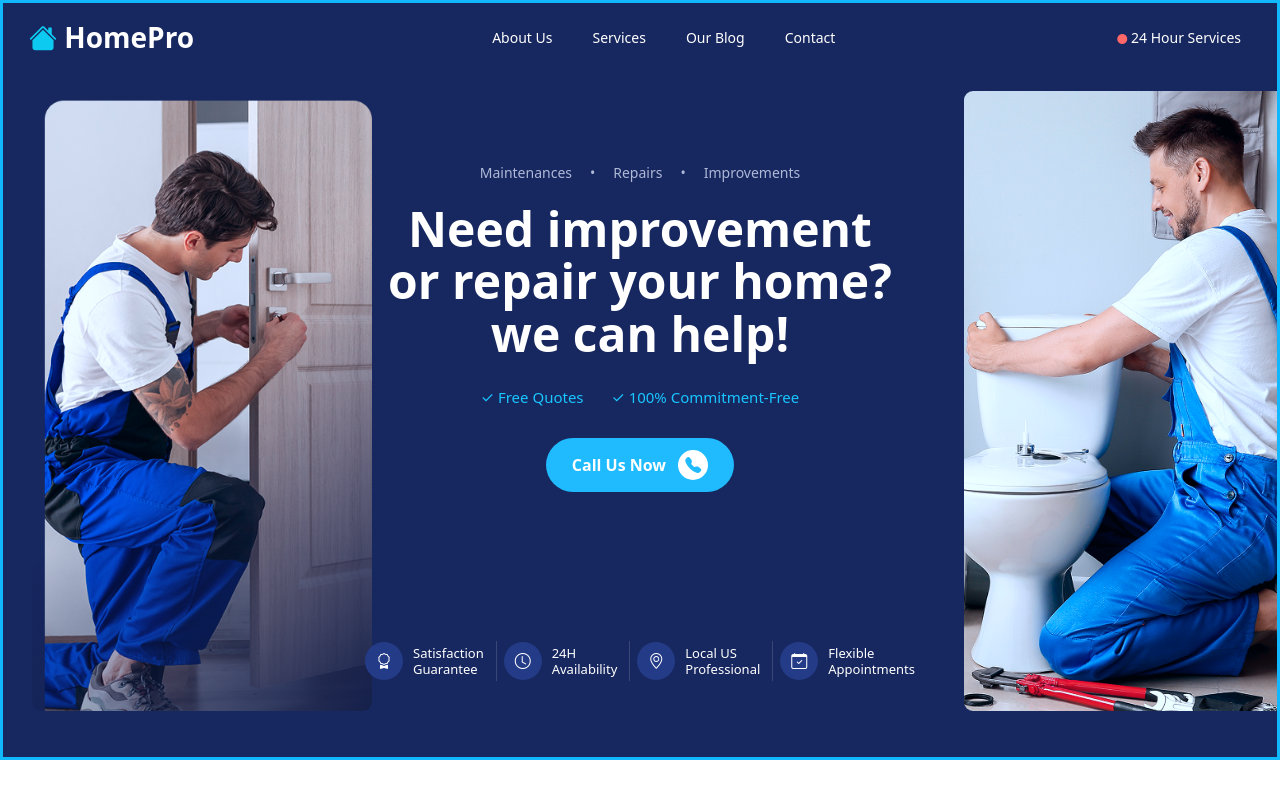
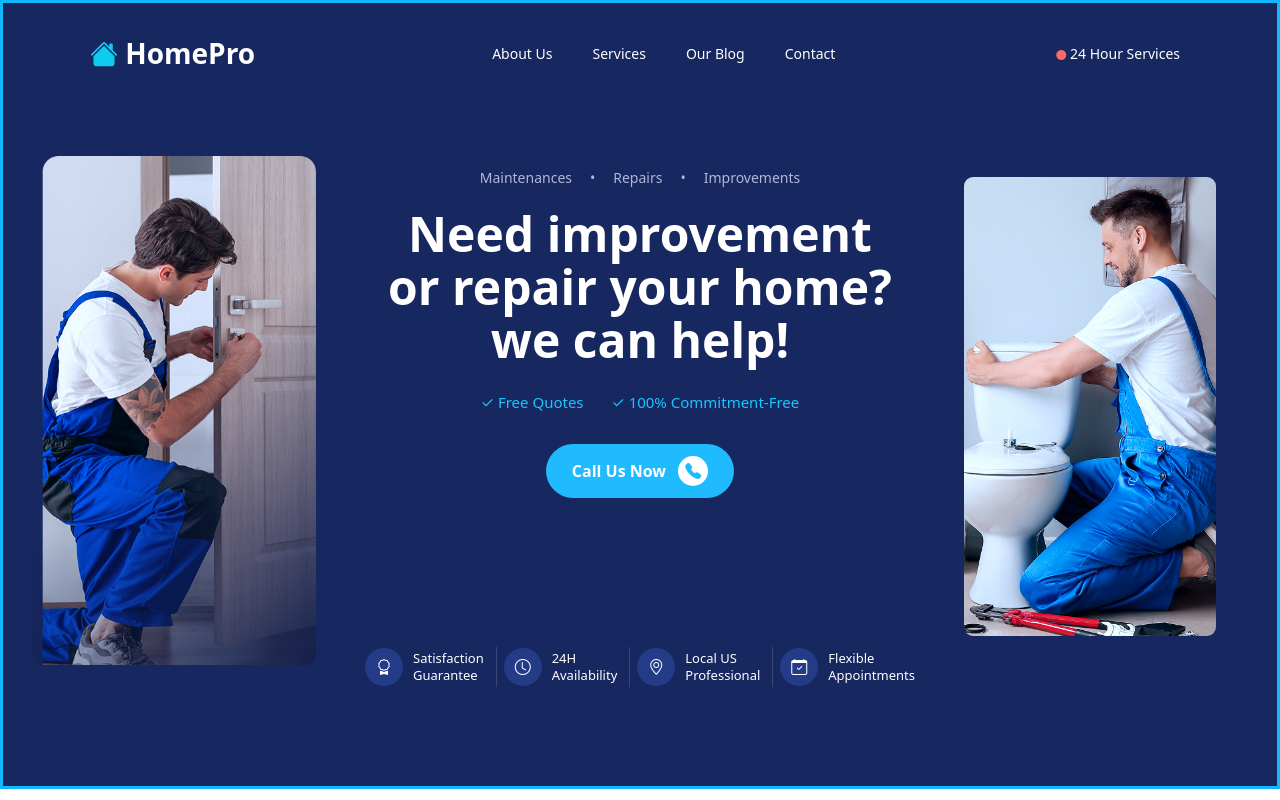
Before and after one commit to SirineZamzam/homepro-website-DH, a plain HTML site: page index.html in a window 1280 px wide. Shown: the top 800 px of the page. Drawn offline with nearby package versions, Linux system fonts and the light colour scheme.

Commit message:
Fix hero layout responsiveness and background overflow issues

```diff
--- a/index.html
+++ b/index.html
@@ -14,7 +14,7 @@
 
     <div class="main-box">
 
-        <nav class="navbar navbar-expand-lg px-4">
+        <nav class="navbar navbar-expand-lg px-4 px-lg-5 pt-4">
             <div class="container-fluid">
                 <a class="navbar-brand" href="#">
                     <i class="bi bi-house-fill text-info"></i>
@@ -127,7 +127,7 @@
                         </div>
                     </div>
                 </div>
-                <div class="col-lg-3 text-center pe-3">
+                <div class="col-lg-3 text-center pe-lg-4 pe-xl-5">
                     <img src="images/right-worker.jpg" class="worker" alt="">
                 </div>
             </div>
--- a/style.css
+++ b/style.css
@@ -7,8 +7,9 @@ body {
     background: #17275f;
     border: 3px solid #12b8ff;
     margin: 0px;
-    min-height: 95vh;
+    min-height: auto;
     overflow: hidden;
+    padding-bottom: 60px;
 }
 
 .navbar-brand {
@@ -35,14 +36,38 @@ body {
 }
 
 .hero {
-    padding: 20px 25px 40px;
+    padding: 20px 25px 0px;
+    max-width: 1440px;
+    margin: 0 auto;
+    width: 100%;
 }
 
 .worker {
-    width: 340px;
-    height: 620px;
+    width: 100%;
+    max-width: 340px;
+    height: auto;
+    aspect-ratio: 340 / 620;
     object-fit: cover;
     border-radius: 9px;
+}
+
+.hero .row {
+    --bs-gutter-x: 1.5rem;
+}
+
+.hero {
+    padding: 40px 25px;
+    max-width: 1440px;
+    margin: 0 auto;
+}
+
+@media (min-width: 992px) and (max-width: 1200px) {
+    .main-title {
+        font-size: 36px;
+    }
+    .features {
+        margin-top: 60px;
+    }
 }
 
 .center-content {
@@ -1167,9 +1192,7 @@ body {
     }
 }
 
-/* ==========================================================================
-   CONSOLIDATED MOBILE RESPONSIVE VIEWS (ALL SCREEN OVERRIDES COMBINED)
-   ========================================================================== */
+/* CONSOLIDATED MOBILE RESPONSIVE VIEWS */
 @media (max-width: 991px) {
     .main-box {
         margin: 0;
@@ -1687,3 +1710,11 @@ body {
         font-size: 13px !important;
     }
 }
+@media (min-width: 992px) {
+    .navbar {
+        max-width: 1440px;
+        margin: 0 auto;
+        padding-left: 85px !important;
+        padding-right: 85px !important;
+    }
+}
```
